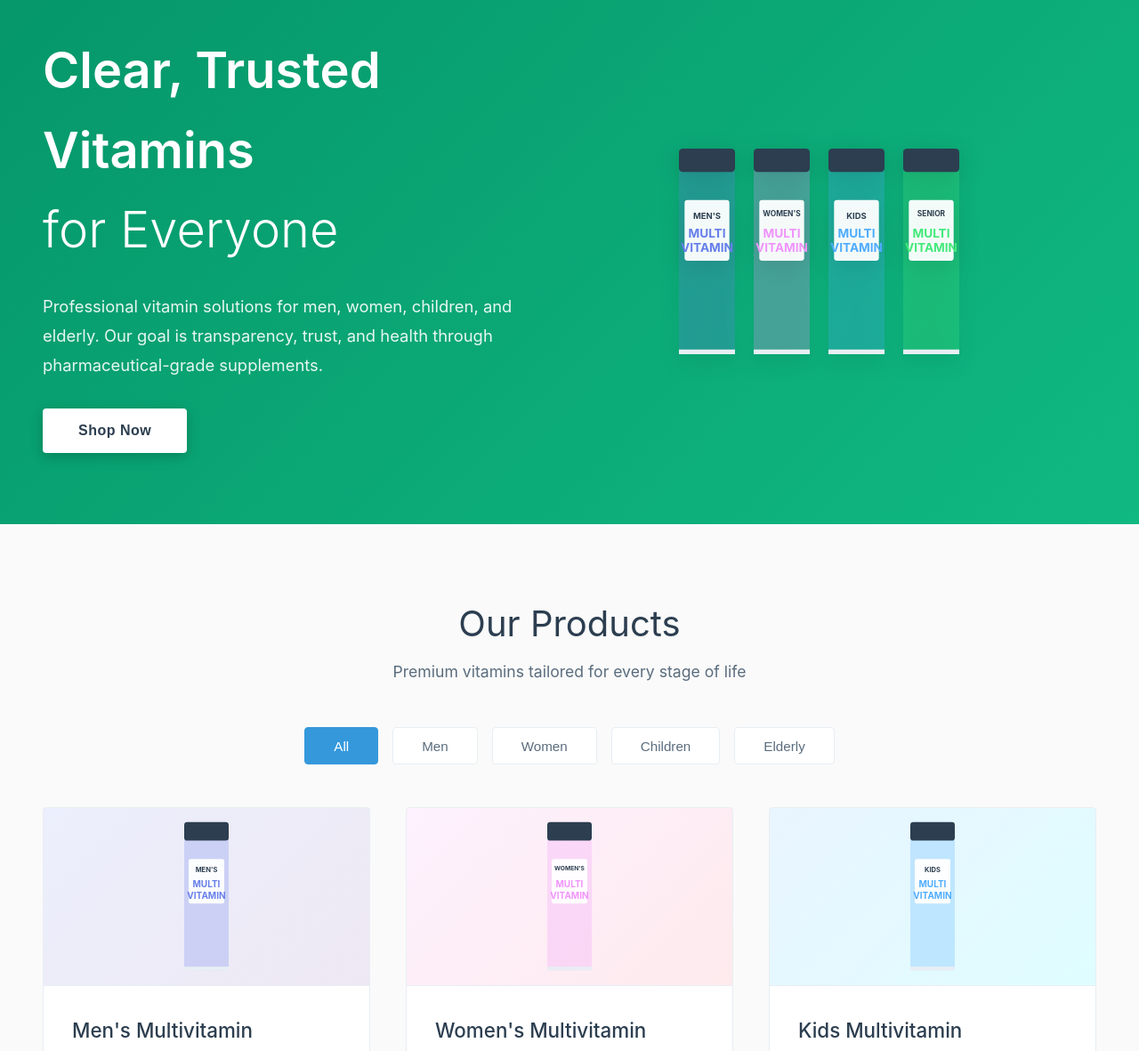
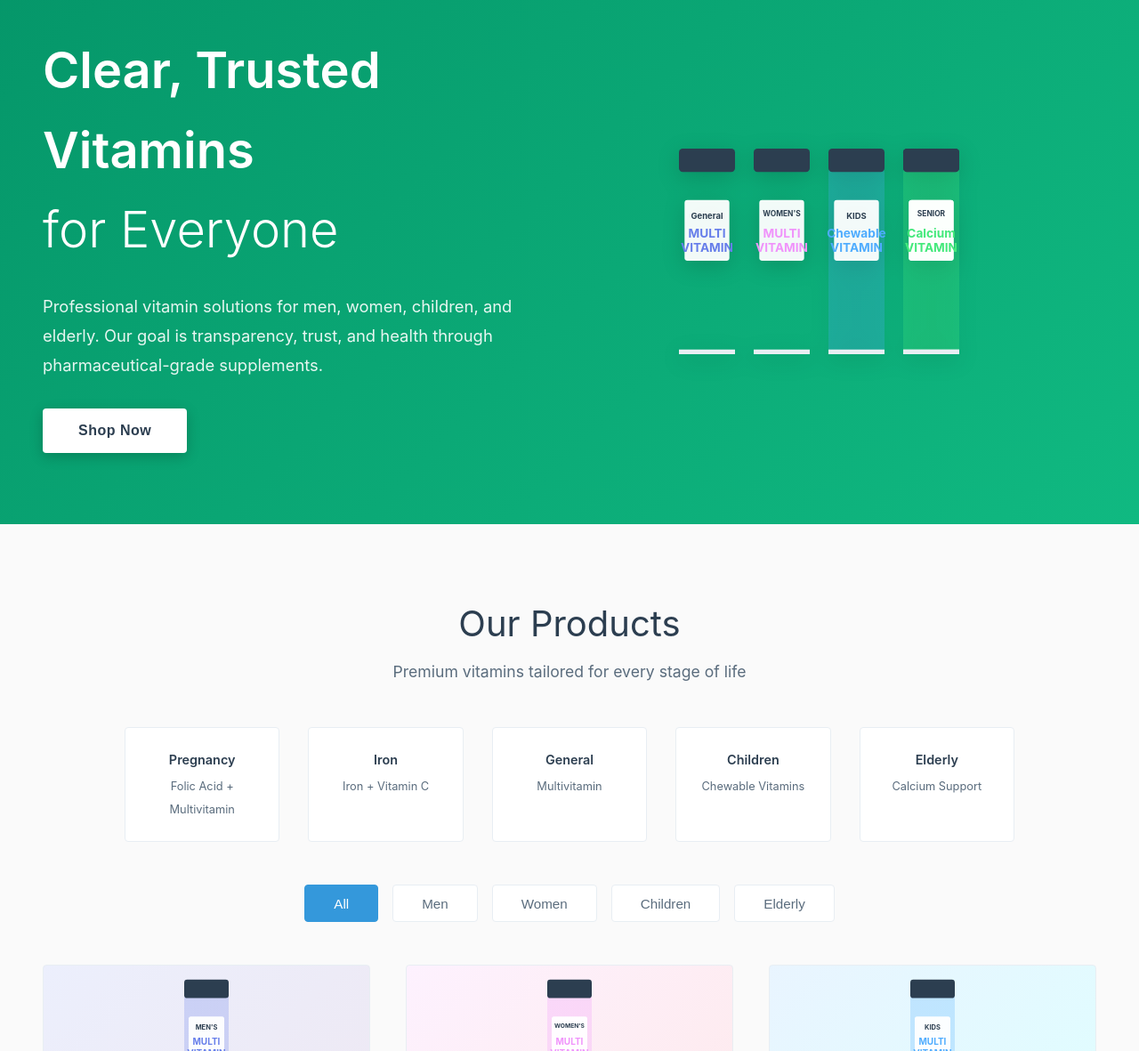
Before and after one commit to razaka88-spec/cleritas-landing, a plain HTML site: page index.html in a window 1280 px wide. Shown: the part 140-1321 px from the top of the page at 89% size. Drawn offline with Linux system fonts and the light colour scheme.

Commit message:
Update bottle labels and add life-stage overview

```diff
--- a/index.html
+++ b/index.html
@@ -50,20 +50,20 @@
     <div class="hero-image">
       <svg viewBox="0 0 400 280" fill="none" xmlns="http://www.w3.org/2000/svg">
 
-        <!-- Bottle 1: Men's -->
+        <!-- Bottle 1: General -->
         <g transform="translate(10, 20)">
-          <rect x="10" y="40" width="60" height="200" rx="6" fill="url(#gradMen)"/>
+          <rect x="10" y="40" width="60" height="200" rx="6" fill="url(#gradGeneral)"/>
           <rect x="10" y="20" width="60" height="25" rx="4" fill="#2c3e50"/>
           <rect x="16" y="75" width="48" height="65" rx="3" fill="white" opacity="0.95"/>
-          <text x="40" y="95" text-anchor="middle" fill="#2c3e50" font-size="9" font-weight="bold">MEN'S</text>
+          <text x="40" y="95" text-anchor="middle" fill="#2c3e50" font-size="9" font-weight="bold">General</text>
           <text x="40" y="115" text-anchor="middle" fill="#667eea" font-size="13" font-weight="bold">MULTI</text>
           <text x="40" y="130" text-anchor="middle" fill="#667eea" font-size="13" font-weight="bold">VITAMIN</text>
           <rect x="10" y="235" width="60" height="5" fill="#e8eef3"/>
         </g>
 
-        <!-- Bottle 2: Women's -->
+        <!-- Bottle 2: Pregnancy -->
         <g transform="translate(90, 20)">
-          <rect x="10" y="40" width="60" height="200" rx="6" fill="url(#gradWomen)"/>
+          <rect x="10" y="40" width="60" height="200" rx="6" fill="url(#gradPregnancy)"/>
           <rect x="10" y="20" width="60" height="25" rx="4" fill="#2c3e50"/>
           <rect x="16" y="75" width="48" height="65" rx="3" fill="white" opacity="0.95"/>
           <text x="40" y="92" text-anchor="middle" fill="#2c3e50" font-size="8" font-weight="bold">WOMEN'S</text>
@@ -78,22 +78,32 @@
           <rect x="10" y="20" width="60" height="25" rx="4" fill="#2c3e50"/>
           <rect x="16" y="75" width="48" height="65" rx="3" fill="white" opacity="0.95"/>
           <text x="40" y="95" text-anchor="middle" fill="#2c3e50" font-size="9" font-weight="bold">KIDS</text>
-          <text x="40" y="115" text-anchor="middle" fill="#4facfe" font-size="13" font-weight="bold">MULTI</text>
+          <text x="40" y="115" text-anchor="middle" fill="#4facfe" font-size="13" font-weight="bold">Chewable</text>
           <text x="40" y="130" text-anchor="middle" fill="#4facfe" font-size="13" font-weight="bold">VITAMIN</text>
           <rect x="10" y="235" width="60" height="5" fill="#e8eef3"/>
         </g>
 
-        <!-- Bottle 4: Senior -->
+        <!-- Bottle 4: Iron+cvit -->
+        <g transform="translate(250, 20)">
+          <rect x="10" y="40" width="60" height="200" rx="6" fill="url(#gradIron + c-vitamin)"/>
+          <rect x="10" y="20" width="60" height="25" rx="4" fill="#2c3e50"/>
+          <rect x="16" y="75" width="48" height="65" rx="3" fill="white" opacity="0.95"/>
+          <text x="40" y="92" text-anchor="middle" fill="#2c3e50" font-size="8" font-weight="bold">Iron</text>
+          <text x="40" y="115" text-anchor="middle" fill="#43e97b" font-size="13" font-weight="bold">C</text>
+          <text x="40" y="130" text-anchor="middle" fill="#43e97b" font-size="13" font-weight="bold">VITAMIN</text>
+          <rect x="10" y="235" width="60" height="5" fill="#e8eef3"/>
+        </g>
+
+        <!-- Bottle 5: Senior -->
         <g transform="translate(250, 20)">
           <rect x="10" y="40" width="60" height="200" rx="6" fill="url(#gradSenior)"/>
           <rect x="10" y="20" width="60" height="25" rx="4" fill="#2c3e50"/>
           <rect x="16" y="75" width="48" height="65" rx="3" fill="white" opacity="0.95"/>
           <text x="40" y="92" text-anchor="middle" fill="#2c3e50" font-size="8" font-weight="bold">SENIOR</text>
-          <text x="40" y="115" text-anchor="middle" fill="#43e97b" font-size="13" font-weight="bold">MULTI</text>
+          <text x="40" y="115" text-anchor="middle" fill="#43e97b" font-size="13" font-weight="bold">Calcium</text>
           <text x="40" y="130" text-anchor="middle" fill="#43e97b" font-size="13" font-weight="bold">VITAMIN</text>
           <rect x="10" y="235" width="60" height="5" fill="#e8eef3"/>
         </g>
-
         <!-- Gradients -->
         <defs>
           <linearGradient id="gradMen" x1="40" y1="40" x2="40" y2="240">
@@ -125,6 +135,35 @@
       <h2 class="section-title" data-en="Our Products" data-so="Alaabteena">Our Products</h2>
       <p class="section-subtitle" data-en="Premium vitamins tailored for every stage of life" data-so="Fiitamiinno heer sare ah oo loo habeeyay marxalad kasta oo nolosha">Premium vitamins tailored for every stage of life</p>
     </div>
+<!-- Life-stage overview (featured, calm) -->
+<div class="life-stage-row">
+
+  <div class="life-stage-item">
+    <span class="ls-title">Pregnancy</span>
+    <span class="ls-sub">Folic Acid + Multivitamin</span>
+  </div>
+
+  <div class="life-stage-item">
+    <span class="ls-title">Iron</span>
+    <span class="ls-sub">Iron + Vitamin C</span>
+  </div>
+
+  <div class="life-stage-item">
+    <span class="ls-title">General</span>
+    <span class="ls-sub">Multivitamin</span>
+  </div>
+
+  <div class="life-stage-item">
+    <span class="ls-title">Children</span>
+    <span class="ls-sub">Chewable Vitamins</span>
+  </div>
+
+  <div class="life-stage-item">
+    <span class="ls-title">Elderly</span>
+    <span class="ls-sub">Calcium Support</span>
+  </div>
+
+</div>
 
     <div class="filter-bar">
       <button class="active" data-category="all" data-en="All" data-so="Dhammaan">All</button>
```
